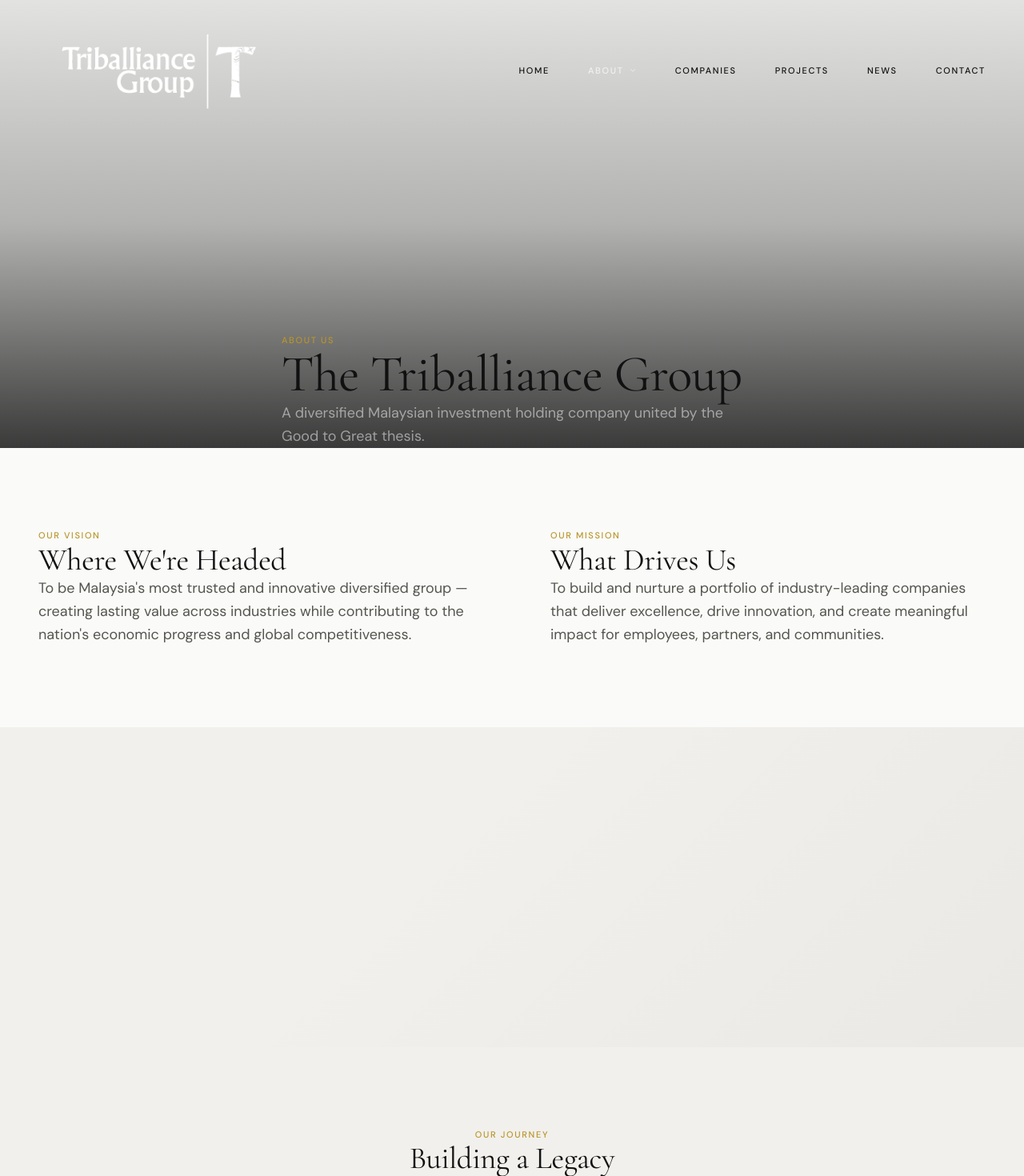
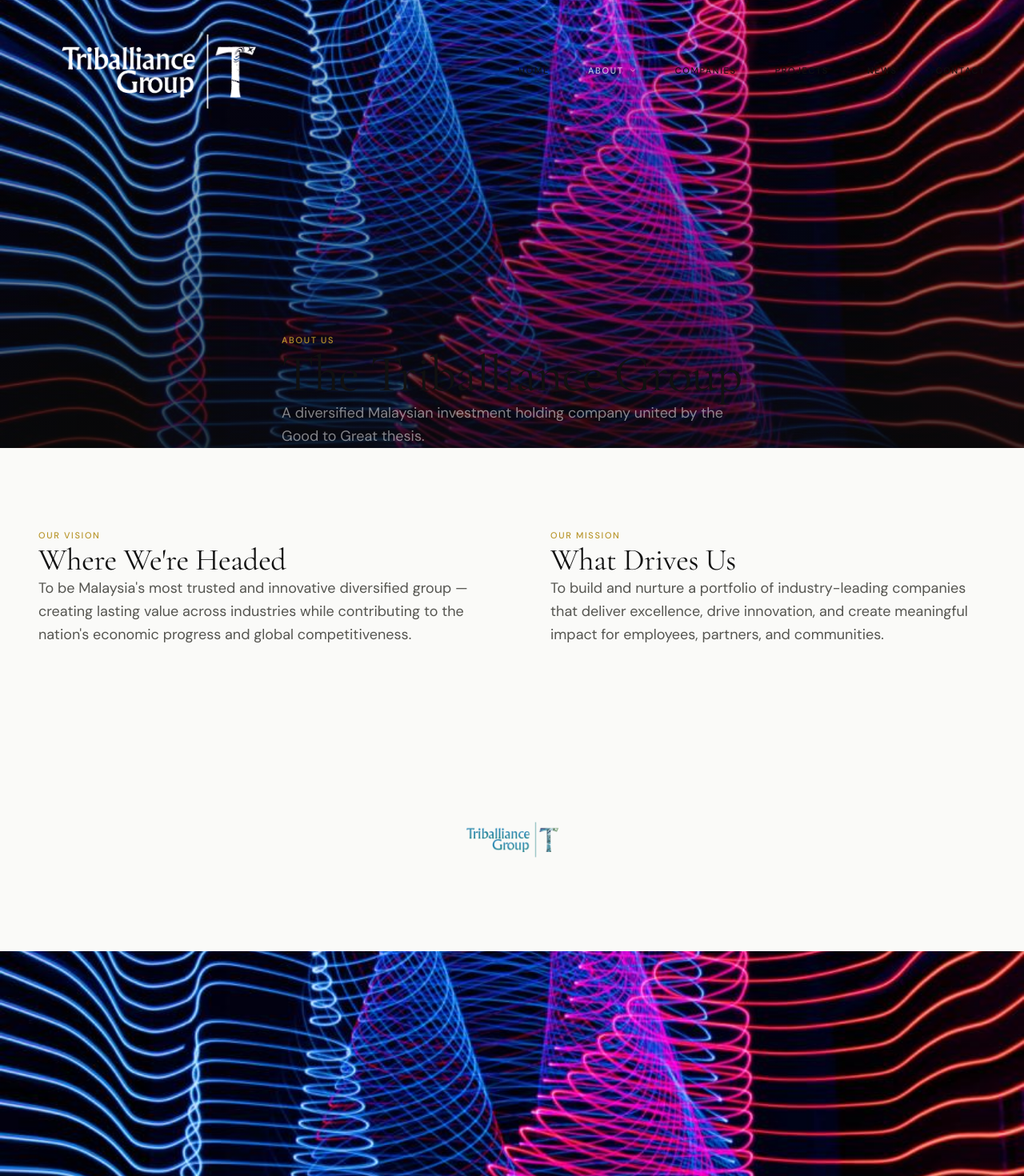
Before and after one commit to shamnashriq-ai/triballiance-website, a Next.js app: page /about/group in a window 1280 px wide. Shown: the top 1470 px of the page at 80% size. Built offline with nearby package versions, Linux system fonts and the light colour scheme.

Commit message:
Add neon background to group page and display logo with T mark

```diff
--- a/src/app/about/group/page.tsx
+++ b/src/app/about/group/page.tsx
@@ -1,5 +1,6 @@
 "use client";
 
+import Image from "next/image";
 import PageHero from "@/components/PageHero";
 import SectionHeading from "@/components/SectionHeading";
 import ScrollReveal, { StaggerChildren, StaggerItem } from "@/components/ScrollReveal";
@@ -57,6 +58,7 @@
         subtitle="About Us"
         title="The Triballiance Group"
         description="A diversified Malaysian investment holding company united by the Good to Great thesis."
+        backgroundImage="/group-bg.jpg"
       />
 
       {/* Vision & Mission — two-column architectural layout */}
@@ -108,8 +110,28 @@
         </div>
       </section>
 
+      {/* Logo with T mark */}
+      <section className="section-padding">
+        <div className="container-site flex justify-center">
+          <div className="flex items-center gap-6 lg:gap-8">
+            <Image
+              src="/logo-color.png"
+              alt="Triballiance Group"
+              width={600}
+              height={300}
+              className="w-auto"
+              style={{ height: "80px" }}
+              priority
+            />
+          </div>
+        </div>
+      </section>
+
       {/* Full-bleed image break */}
-      <div className="h-[50vh] img-placeholder" />
+      <div
+        className="h-[50vh] bg-cover bg-center"
+        style={{ backgroundImage: "url(/group-bg.jpg)" }}
+      />
 
       {/* Journey */}
       <section className="section-padding bg-[var(--color-surface)]">
--- a/src/components/PageHero.tsx
+++ b/src/components/PageHero.tsx
@@ -6,12 +6,20 @@
   title: string;
   subtitle?: string;
   description?: string;
+  backgroundImage?: string;
 }
 
-export default function PageHero({ title, subtitle, description }: PageHeroProps) {
+export default function PageHero({ title, subtitle, description, backgroundImage }: PageHeroProps) {
   return (
     <section className="relative min-h-[70vh] flex items-end overflow-hidden">
-      <div className="absolute inset-0 img-placeholder" />
+      {backgroundImage ? (
+        <div
+          className="absolute inset-0 bg-cover bg-center"
+          style={{ backgroundImage: `url(${backgroundImage})` }}
+        />
+      ) : (
+        <div className="absolute inset-0 img-placeholder" />
+      )}
       <div className="absolute inset-0 bg-gradient-to-t from-[var(--color-black)]/80 via-[var(--color-black)]/30 to-[var(--color-black)]/10" />
 
       <div className="container-site relative z-10 pb-[calc(80px+25px)] lg:pb-[calc(112px+25px)] pt-40">
```
Also changed, not shown: public/group-bg.jpg (added).
